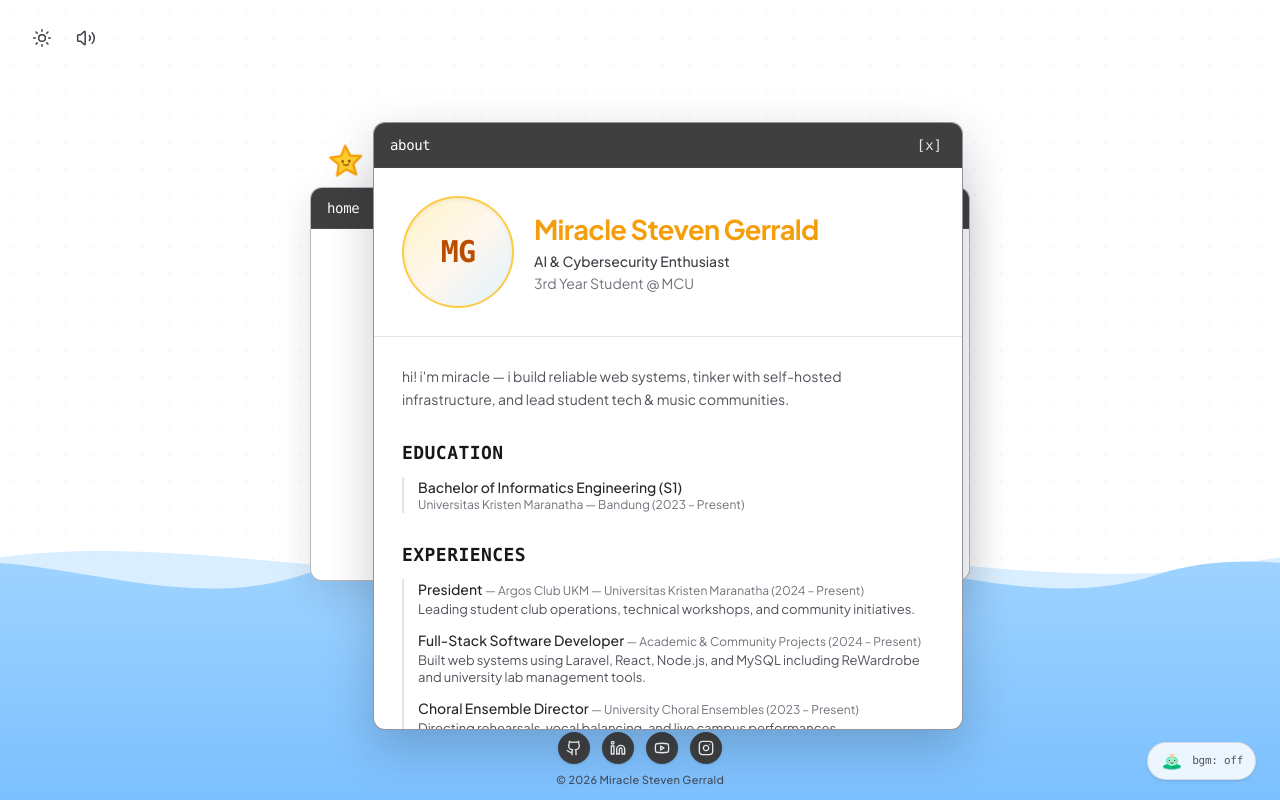
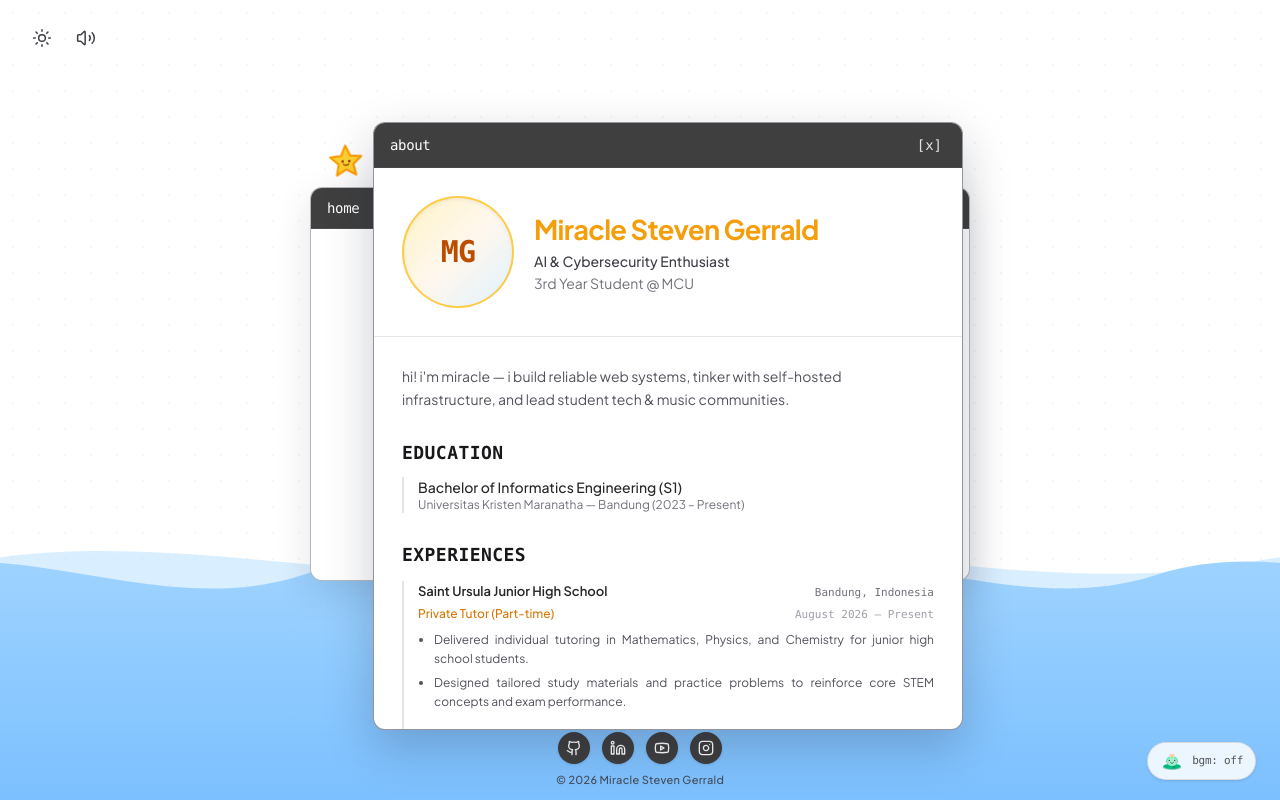
Before and after one commit to im-Miracleous/miracle-portfolio, a React (Vite) app in the folder client/: page / in a window 1280 px wide. Both pictures are taken after a click on the button "about". Built offline with nearby package versions, Linux system fonts and the light colour scheme.

Commit message:
feat(about): update experiences section to CV layout with justified bullets
- Replace experience entries with real CV history in portfolioData.js
- Format Experiences in AboutWindow with left-aligned org/role, right-aligned location/period, and justified bullet points

```diff
--- a/client/src/components/SectionTitle.jsx
+++ b/client/src/components/SectionTitle.jsx
@@ -1,7 +1,7 @@
 export default function SectionTitle({ children, className = '', as: Component = 'h3' }) {
   return (
     <Component
-      className={`font-mono text-base sm:text-lg font-bold tracking-wide uppercase text-zinc-900 dark:text-zinc-100 ${className}`}
+      className={`font-mono text-base sm:text-lg font-black tracking-wide uppercase text-zinc-900 dark:text-zinc-100 ${className}`}
     >
       {children}
     </Component>
--- a/client/src/components/windows/AboutWindow.jsx
+++ b/client/src/components/windows/AboutWindow.jsx
@@ -47,20 +47,34 @@ export default function AboutWindow({ onOpenContact }) {
           </div>
         </section>
 
-        <section className="space-y-2.5">
+        <section className="space-y-3">
           <SectionTitle>Experiences</SectionTitle>
-          <div className="border-l-2 border-zinc-200 dark:border-zinc-700 pl-3.5 space-y-3">
+          <div className="border-l-2 border-zinc-200 dark:border-zinc-700 pl-3.5 space-y-4">
             {profile.experiences.map((exp) => (
-              <div key={`${exp.role}-${exp.organization}`}>
-                <p className="font-medium text-zinc-800 dark:text-zinc-100 text-sm">
-                  {exp.role}{' '}
-                  <span className="text-xs font-normal text-zinc-500 dark:text-zinc-400">
-                    — {exp.organization} ({exp.period})
+              <div key={`${exp.role}-${exp.organization}`} className="space-y-1">
+                <div className="flex flex-col sm:flex-row sm:items-baseline sm:justify-between gap-0.5 sm:gap-3">
+                  <span className="font-semibold text-zinc-800 dark:text-zinc-100 text-[13px]">
+                    {exp.organization}
                   </span>
-                </p>
-                <p className="mt-0.5 text-xs sm:text-[13px] text-zinc-600 dark:text-zinc-300">
-                  {exp.detail}
-                </p>
+                  <span className="font-mono text-[11px] text-zinc-500 dark:text-zinc-400 sm:text-right shrink-0">
+                    {exp.location}
+                  </span>
+                </div>
+
+                <div className="flex flex-col sm:flex-row sm:items-baseline sm:justify-between gap-0.5 sm:gap-3">
+                  <span className="text-xs font-medium text-[#d97706] dark:text-[#7dd3fc]">
+                    {exp.role}
+                  </span>
+                  <span className="font-mono text-[11px] text-zinc-400 dark:text-zinc-500 sm:text-right shrink-0">
+                    {exp.period}
+                  </span>
+                </div>
+
+                <ul className="list-disc list-outside ml-4 pt-0.5 space-y-1 text-xs text-zinc-600 dark:text-zinc-300 leading-relaxed text-justify">
+                  {exp.points.map((point) => (
+                    <li key={point}>{point}</li>
+                  ))}
+                </ul>
               </div>
             ))}
           </div>
--- a/client/src/data/portfolioData.js
+++ b/client/src/data/portfolioData.js
@@ -21,22 +21,46 @@ export const portfolioData = {
     ],
     experiences: [
       {
-        role: 'President',
-        organization: 'Argos Club UKM — Universitas Kristen Maranatha',
-        period: '2024 – Present',
-        detail: 'Leading student club operations, technical workshops, and community initiatives.',
+        organization: 'Saint Ursula Junior High School',
+        location: 'Bandung, Indonesia',
+        role: 'Private Tutor (Part-time)',
+        period: 'August 2026 – Present',
+        points: [
+          'Delivered individual tutoring in Mathematics, Physics, and Chemistry for junior high school students.',
+          'Designed tailored study materials and practice problems to reinforce core STEM concepts and exam performance.',
+        ],
       },
       {
-        role: 'Full-Stack Software Developer',
-        organization: 'Academic & Community Projects',
-        period: '2024 – Present',
-        detail: 'Built web systems using Laravel, React, Node.js, and MySQL including ReWardrobe and university lab management tools.',
+        organization: 'Maranatha Christian University Choir (MCUC)',
+        location: 'Bandung, Indonesia',
+        role: 'Junior Choral Director',
+        period: 'January 2026 – Present',
+        points: [
+          'Helped in vocal training, curated song repertoires, and rehearsal schedules across various regular performances, special programs, and services.',
+          'Produced and distributed custom MIDI audio guides (if the song guide is not available publicly) to accelerate the learning process and enhance pitch accuracy for the singers.',
+          'Managed sheet music inventory system, overseeing physical cataloging (A-Z), and the streamlined distribution of digital materials to the team.',
+        ],
       },
       {
-        role: 'Choral Ensemble Director',
-        organization: 'University Choral Ensembles',
-        period: '2023 – Present',
-        detail: 'Directing rehearsals, vocal balancing, and live campus performances.',
+        organization: 'Informatics Engineering Student Association (HMIF)',
+        location: 'Bandung, Indonesia',
+        role: 'Staff of Partnerships & Innovations',
+        period: 'January 2025 – February 2026',
+        points: [
+          'Built strategic relationships and partnerships with industry sponsors, alumni, and/or other communities to support events and tech initiatives issued by the student association.',
+          'Executed merchandise and fundraising campaigns to sustain operational budgets for the student association.',
+        ],
+      },
+      {
+        organization: 'Lifeskills Indonesia (Part of Satu Persen)',
+        location: 'Bandung, Indonesia',
+        role: 'Head Division of Event Operations',
+        period: 'December 2024 – September 2025',
+        points: [
+          'Design and implement event strategies aligning to the organizational goals.',
+          'Supervise and monitor the tasks given to the EO members to ensure smooth workflows.',
+          'Create an agenda for further meetings & discussions, and point out important tasks to be completed.',
+        ],
       },
     ],
     otherInterests: [
```
